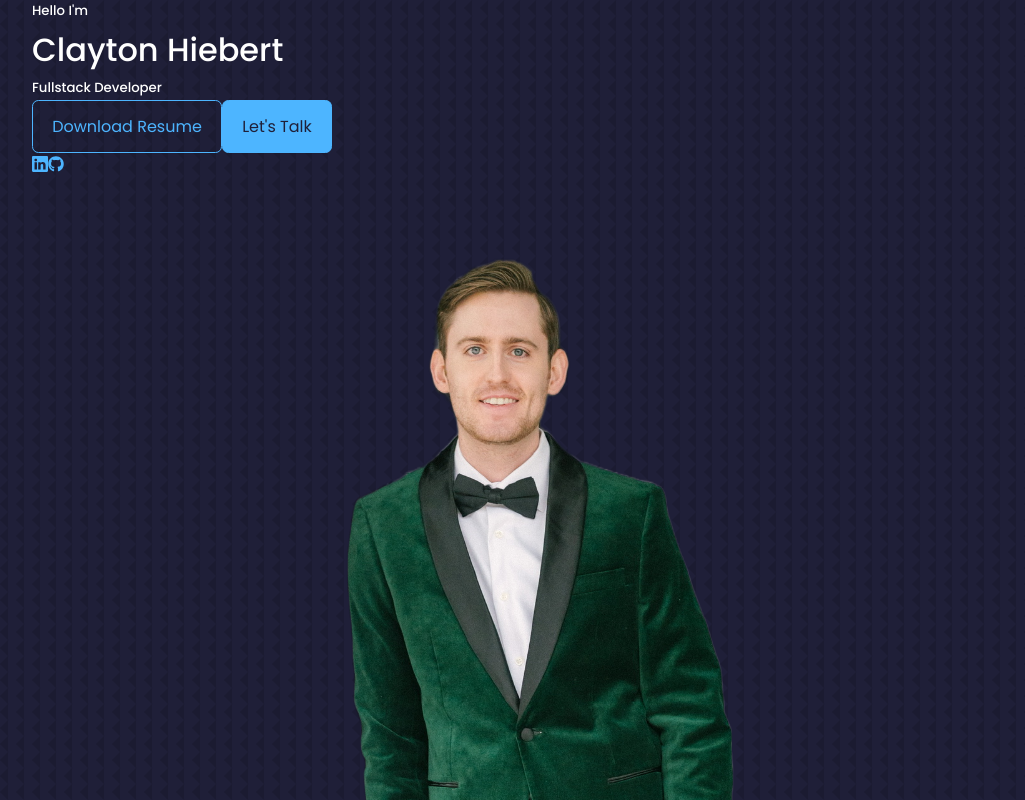
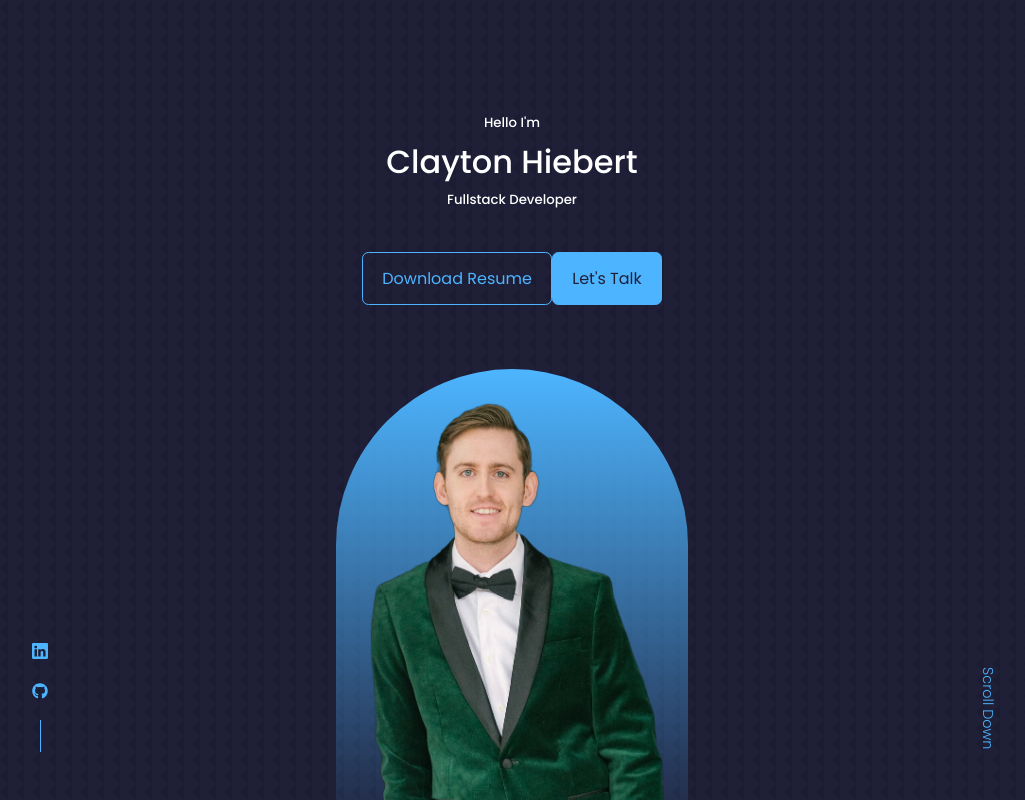
Before and after one commit to klay2k/portfoliowebsite, a React (Create React App) app: page / in a window 1280 px wide. Shown: the top 800 px of the page, without its empty margins (128-1153 px from the left). Built offline with nearby package versions, Linux system fonts and the light colour scheme.

Commit message:
styling profile photo with background

```diff
--- a/src/components/header/Header.jsx
+++ b/src/components/header/Header.jsx
@@ -1,7 +1,7 @@
 import React from 'react'
 import './header.css'
 import CTA from './CTA'
-import ME from '../../assets/My project.png'
+import ME from '../../assets/My project (2).png'
 import HeaderSocial from './HeaderSocials'
 
 const Header = () => {
@@ -18,7 +18,7 @@
             <img src={ME} alt="me" />
             </div>
 
-            <a href="#contact" className='scroll_down'>Scroll Down</a>
+            <a href="#contact" className='scroll__down'>Scroll Down</a>
         </div>
     </header>
   )
--- a/src/components/header/header.css
+++ b/src/components/header/header.css
@@ -0,0 +1,81 @@
+header {
+    height: 100vh;
+    padding-top: 7rem;
+    overflow: hidden;
+}
+
+.header__container {
+    text-align: center;
+    height: 100%;
+    position: relative;
+}
+
+/* =========== CTA ============ */
+.cta {
+    margin-top: 2.5rem;
+    display: flex;
+    gap: 1.2 rem;
+    justify-content: center;
+}
+
+/* =========== HEADER SOCIALS ============ */
+.header__socials {
+    display: flex;
+    flex-direction: column;
+    align-items: center;
+    gap: 0.8rem;
+    position: absolute;
+    left: 0;
+    bottom: 3rem;
+}
+
+.header__socials::after {
+    content: '';
+    width: 1px;
+    height: 2rem;
+    background: var(--color-primary);
+}
+
+/* =========== ME ============ */
+
+.me {
+    background: linear-gradient(var(--color-primary), transparent);
+    width: 22rem;
+    height: 30rem;
+    position: absolute;
+    left: 50%;
+    transform: translateX(-50%);
+    margin-top: 4rem;
+    border-radius: 12rem 12rem 0 0;
+    overflow: hidden;
+    padding: 2rem 1.5rem 1.5rem 2rem;
+}
+
+/* =========== ME ============ */
+
+.scroll__down {
+    position: absolute;
+    right: -2.3rem;
+    bottom: 5rem;
+    transform: rotate(90deg);
+    font-weight: 300;
+    font-size: 0.9rem;
+}
+
+/* =========== MEDIA QUERIES (MEDIUM DEVICES) ========== */
+@media screen and (max-width: 1024px) {
+    header {
+        height: 68vh;
+    }
+}
+
+/* =========== MEDIA QUERIES (SMALL DEVICES) ========== */
+@media screen and (max-width: 600px) {
+    header {
+        height: 100vh;
+    }
+
+    .header__socials, .scroll__down {
+        display: none;
+    }
+}
```
Also changed, not shown: src/assets/My project (2).png.
